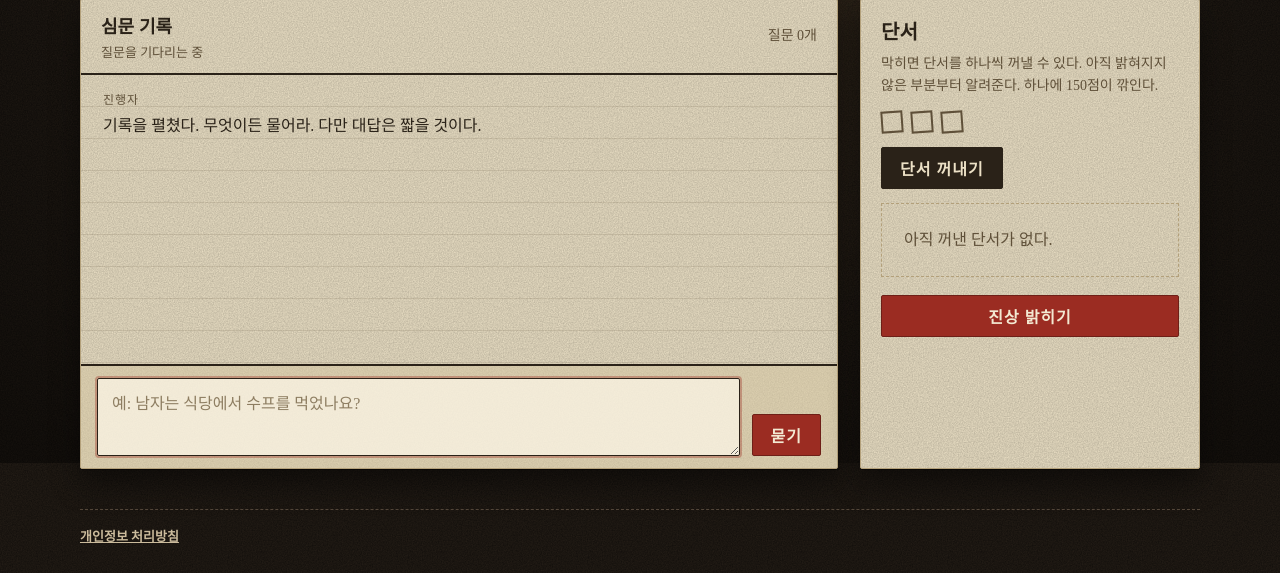
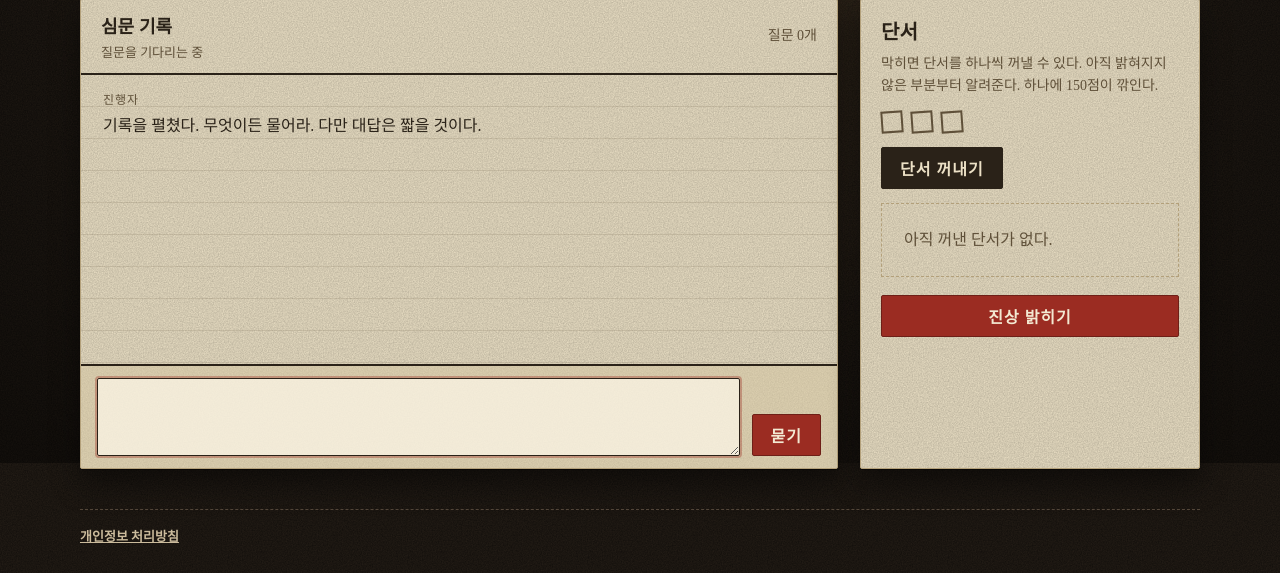
Before and after one commit to junhyuk0568/AI_Turtle_game, a Django app: template templates/game/play.html in a window 1280 px wide. Shown: the part 337-910 px from the top of the page. Run offline with Django 5.2, Linux system fonts and the light colour scheme; the template is opened without the code that fills it: values that come from a table or form of the project are taken from there, others are empty; data comes from the database, SQL or seed files in the repository; some libraries are stand-ins or nearby versions; some web fonts are replaced.

Commit message:
Remove example text from the question and statement boxes
The question box and the final-statement box now start empty; each keeps
an aria-label so screen readers still name it. A test checks that the
play page has no placeholder text.

Co-Authored-By: Claude Opus 5.5 <noreply@anthropic.com>

```diff
--- a/game/tests.py
+++ b/game/tests.py
@@ -1212,6 +1212,9 @@ class ResultAndHomeTests(TestCase):
         self.assertContains(response, 'class="message-bubble host judgement yes"')
         for image in ("avatar", "game-logo", ".png"):
             self.assertNotContains(response, image)
+        # Input boxes start empty: no example text behind the cursor.
+        self.assertNotContains(response, "placeholder=")
+        self.assertContains(response, 'aria-label="진행자에게 할 질문"')
 
 
 class PuzzleTransferCommandTests(TestCase):
--- a/templates/game/play.html
+++ b/templates/game/play.html
@@ -260,10 +260,6 @@
         resize: vertical;
     }
 
-    textarea::placeholder {
-        color: #8d7d61;
-    }
-
     textarea:focus {
         border-color: var(--ink);
         outline: 2px solid rgba(155, 44, 34, 0.35);
@@ -482,7 +478,7 @@
             <p class="composer-error" data-composer-error role="alert" hidden></p>
             <form class="composer-form" method="post" action="{% url 'game:ask_question' game_session.id %}" data-async-question>
                 {% csrf_token %}
-                <textarea name="question_text" maxlength="500" placeholder="예: 남자는 식당에서 수프를 먹었나요?" required autofocus></textarea>
+                <textarea name="question_text" maxlength="500" aria-label="진행자에게 할 질문" required autofocus></textarea>
                 <button class="button" type="submit">묻기</button>
             </form>
         </div>
@@ -544,7 +540,7 @@
 
         <form method="post" action="{% url 'game:submit_final_answer' game_session.id %}">
             {% csrf_token %}
-            <textarea name="submitted_answer" maxlength="2000" placeholder="예: 남자는 과거 조난 때 먹은 음식의 정체를 깨달았다." required></textarea>
+            <textarea name="submitted_answer" maxlength="2000" aria-label="최종 진술" required></textarea>
             <div class="answer-dialog-actions">
                 <button class="button secondary" type="button" data-answer-close>계속 수사하기</button>
                 <button class="button" type="submit">진술서 제출</button>
```
Also changed, not shown: Docs/Harness/RECENT_CHANGES.md (+1 -0 lines).
